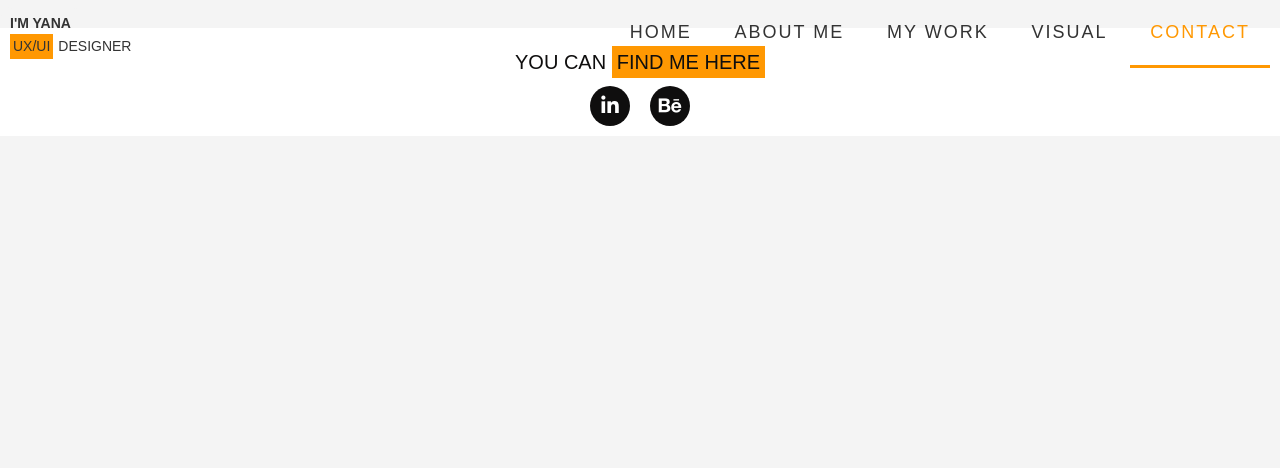
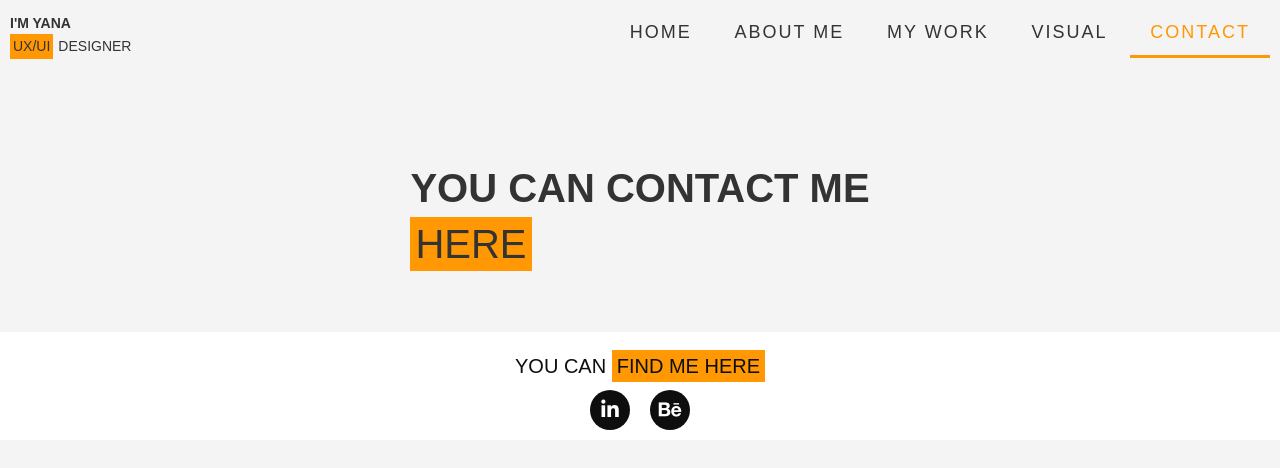
Before and after one commit to Maksym16/yana_portfolio, a website: page dist/contact.html in a window 1280 px wide. Drawn offline with Linux system fonts and the light colour scheme.

Commit message:
bug fixing

```diff
--- a/scss/main.scss
+++ b/scss/main.scss
@@ -142,8 +142,9 @@ img {
         text-decoration: none;
         color: $light-color;
         text-transform: uppercase;
-        padding: 20px;
+        padding: 20px 20px 10px 20px;
         display: block;
+        margin-bottom: 10px;
 
         &::after {
           content: attr(data-after);
@@ -584,6 +585,52 @@ img {
   }
 }
 
+#contact {
+  margin-top: 10rem;
+  display: flex;
+  flex-direction: column;
+  justify-content: center;
+  align-items: center;
+
+  .contact{
+    &__container {
+    background-color: #F4F4F4;
+    max-width: 1300px;
+    display: flex;
+    align-items: center;
+    justify-content: flex-end;
+    flex-direction: column;
+    width: 100%;
+    height: 100%;
+    padding: 4rem;
+
+      .lead {
+        margin: 1rem 0;
+        padding: 1rem 0;
+        font-size: 1.5rem;
+        letter-spacing: .2rem;
+      }
+
+      .heading {
+        width: 100%;
+        font-size: 2rem;
+        margin-bottom: 2rem;
+        margin-top: 2rem;
+        color: $primary-color;
+
+        &__text {
+          font-weight: 900;
+        }
+
+        span {
+          font-weight: 200 !important;
+        }
+      }
+    }
+  }
+}
+
+
 @media only screen and (min-width: 1200px) {
   /* header */
   #header {
```
Also changed, not shown: dist/about.html, dist/contact.html, dist/css/main.css, dist/index.html, dist/projects.html, dist/visual.html.
